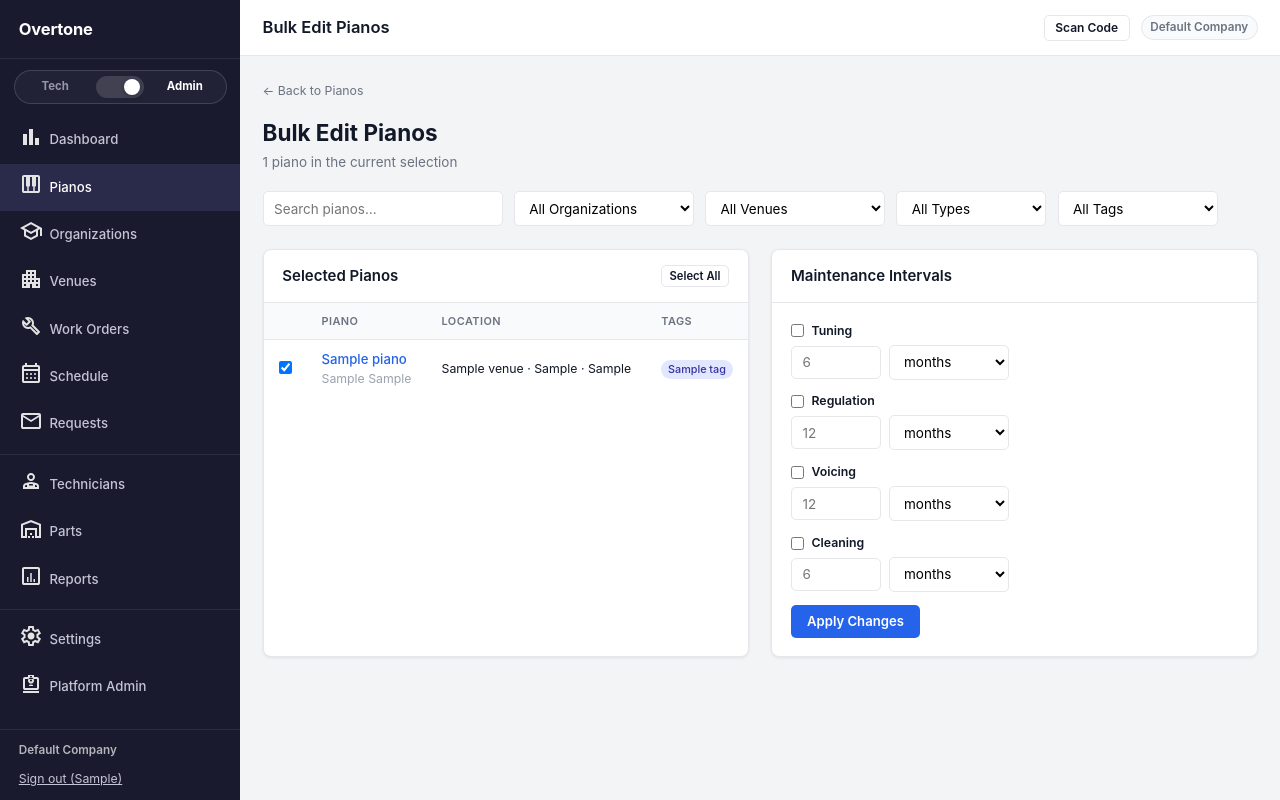
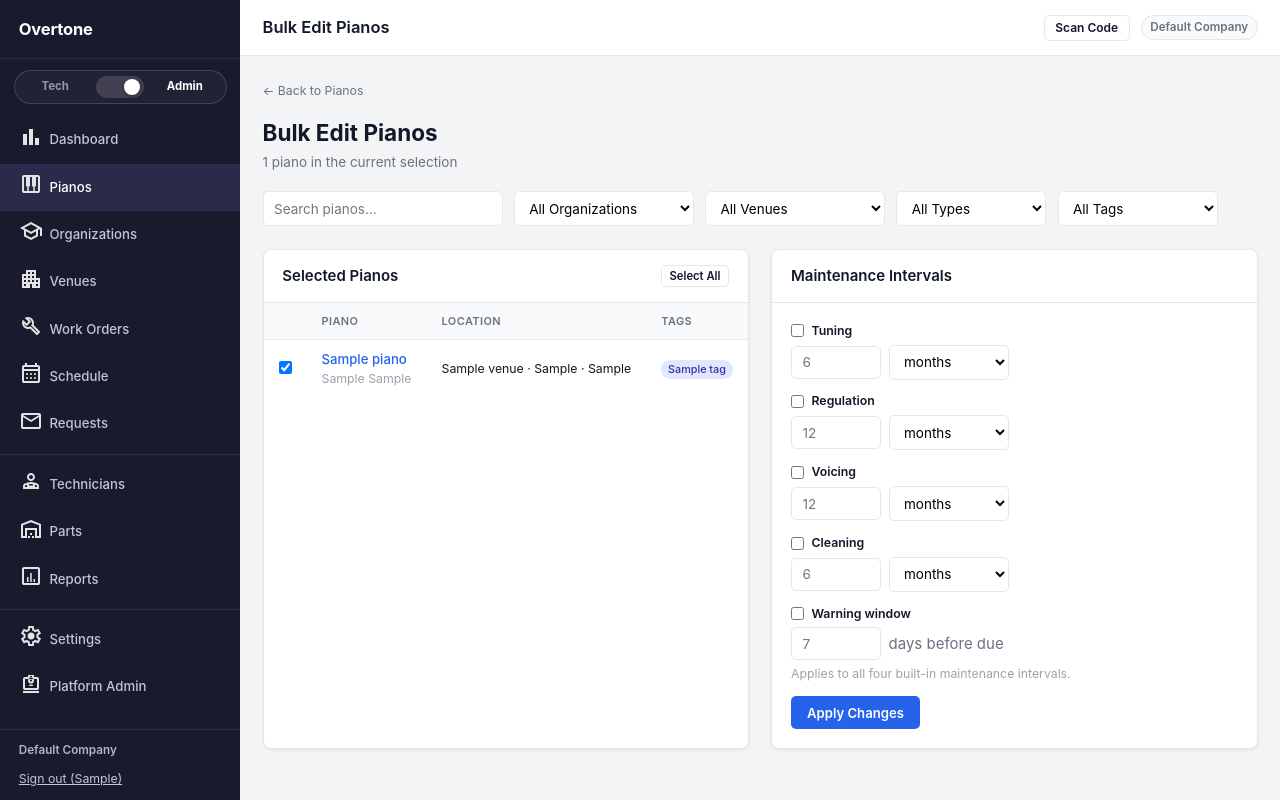
Before and after one commit to DowellPiano/PianoMaintenance, a Django app: page /pianos/bulk-edit/ in a window 1280 px wide. Run offline with Django 5.2, Linux system fonts and the light colour scheme; a user stored in the database is signed in; data comes from the database, SQL or seed files in the repository; tables that the repository leaves empty hold one stand-in row (values such as "Sample post"); some libraries are stand-ins or nearby versions.

Commit message:
Add per-piano preventive warning window

```diff
--- a/maintenance/forms.py
+++ b/maintenance/forms.py
@@ -120,6 +120,7 @@ class PianoForm(forms.ModelForm):
             'regulation_interval_value', 'regulation_interval_unit',
             'voicing_interval_value', 'voicing_interval_unit',
             'cleaning_interval_value', 'cleaning_interval_unit',
+            'warning_days_before',
             'notes',
         ]
 
@@ -155,6 +156,9 @@ class BulkPianoIntervalForm(forms.Form):
         required=False,
     )
 
+    update_warning_days_before = forms.BooleanField(required=False)
+    warning_days_before = forms.IntegerField(min_value=0, required=False)
+
     interval_tasks = (
         'tuning',
         'regulation',
@@ -177,7 +181,7 @@ class BulkPianoIntervalForm(forms.Form):
         ]
         if not cleaned.get('piano_ids'):
             raise forms.ValidationError('Select at least one piano to update.')
-        if not selected_tasks:
+        if not selected_tasks and not cleaned.get('update_warning_days_before'):
             raise forms.ValidationError('Choose at least one interval to update.')
         for task in selected_tasks:
             if not cleaned.get(f'{task}_interval_value'):
@@ -190,6 +194,11 @@ class BulkPianoIntervalForm(forms.Form):
                     f'{task}_interval_unit',
                     'Choose an interval unit.',
                 )
+        if cleaned.get('update_warning_days_before') and cleaned.get('warning_days_before') is None:
+            self.add_error(
+                'warning_days_before',
+                'Enter the number of warning days.',
+            )
         return cleaned
 
     def interval_updates(self):
@@ -198,6 +207,8 @@ class BulkPianoIntervalForm(forms.Form):
             if self.cleaned_data.get(f'update_{task}'):
                 updates[f'{task}_interval_value'] = self.cleaned_data[f'{task}_interval_value']
                 updates[f'{task}_interval_unit'] = self.cleaned_data[f'{task}_interval_unit']
+        if self.cleaned_data.get('update_warning_days_before'):
+            updates['warning_days_before'] = self.cleaned_data['warning_days_before']
         return updates
 
 
--- a/maintenance/models.py
+++ b/maintenance/models.py
@@ -368,6 +368,11 @@ class Piano(TenantValidatedModel):
     cleaning_interval_value = models.IntegerField(default=6)
     cleaning_interval_unit = models.CharField(
         max_length=10, choices=IntervalUnit.choices, default=IntervalUnit.MONTHS
+    )
+    warning_days_before = models.IntegerField(
+        default=7,
+        validators=[MinValueValidator(0)],
+        help_text="Create preventive work orders this many days before they are due.",
     )
 
     # -- Next due dates (computed from intervals + last service) --------------
--- a/maintenance/templates/maintenance/piano_bulk_edit.html
+++ b/maintenance/templates/maintenance/piano_bulk_edit.html
@@ -157,6 +157,19 @@
           {% if form.cleaning_interval_value.errors %}<span class="form-error">{{ form.cleaning_interval_value.errors.0 }}</span>{% endif %}
         </div>
 
+        <div class="form-group">
+          <label class="gap-row">
+            <input type="checkbox" name="update_warning_days_before" value="on">
+            <span class="form-label" style="margin:0;">Warning window</span>
+          </label>
+          <div class="gap-row">
+            <input class="form-input" type="number" name="warning_days_before" min="0" placeholder="7" style="width:90px;">
+            <span class="text-muted">days before due</span>
+          </div>
+          {% if form.warning_days_before.errors %}<span class="form-error">{{ form.warning_days_before.errors.0 }}</span>{% endif %}
+          <div class="text-dim text-sm">Applies to all four built-in maintenance intervals.</div>
+        </div>
+
         <button type="submit" class="btn btn-primary" {% if not pianos %}disabled{% endif %}>Apply Changes</button>
       </div>
     </div>
```
Also changed, not shown: maintenance/services.py (+6 -1 lines), maintenance/templates/maintenance/piano_form.html (+11 -0 lines), maintenance/tests.py (+15 -0 lines), maintenance/migrations/0023_piano_warning_days_before.py (added).
